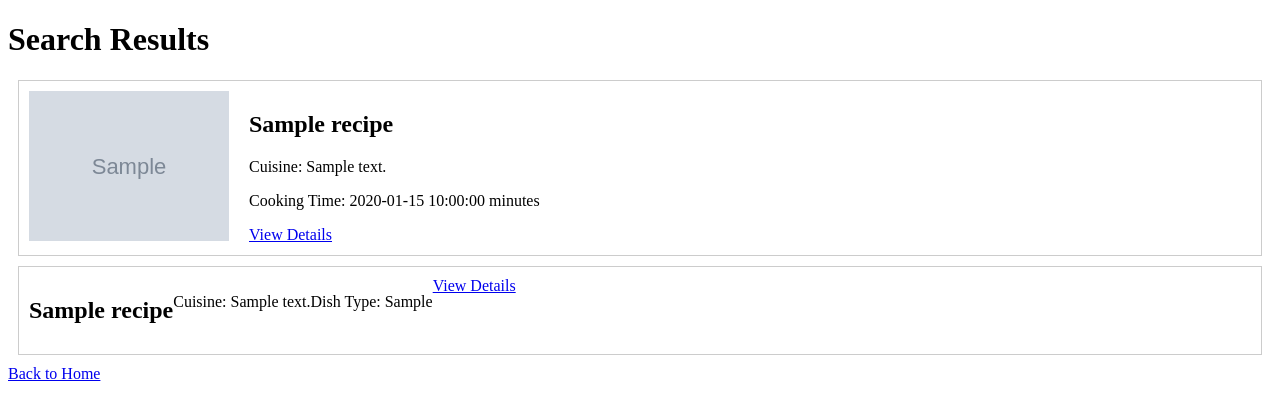
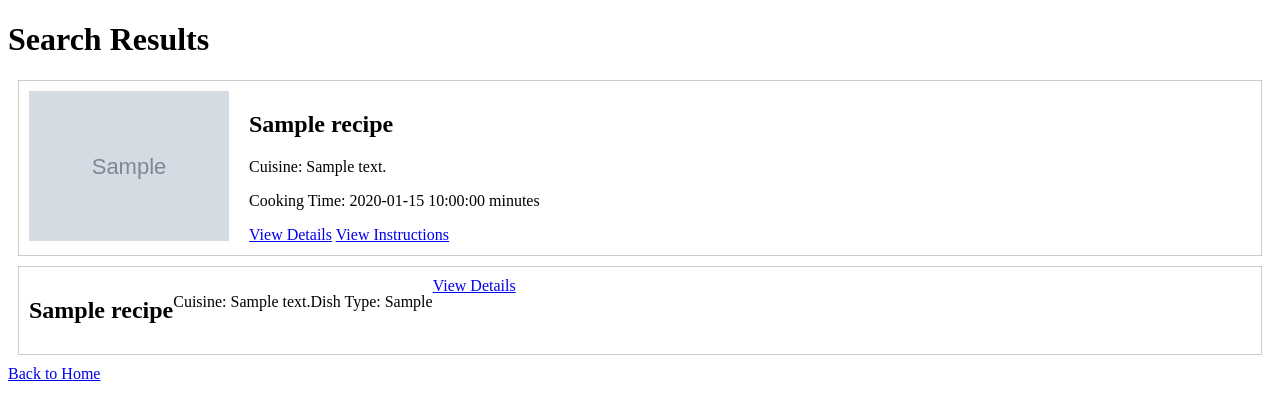
Before and after one commit to Nasiebande/alx_capstone_project, a Flask app: template templates/search_results.html in a window 1280 px wide. Shown: the top 420 px of the page. Run offline with Flask 3, Linux system fonts and the light colour scheme; the template is opened without the code that fills it: most values are stand-ins (such as "Sample title", 1, 10 or a date in 2020); grey boxes marked "Sample" are stand-in pictures.

Commit message:
recipe card

```diff
--- a/templates/recipe_card.html
+++ b/templates/recipe_card.html
@@ -7,5 +7,6 @@
         <p>Cuisine: {{ recipe.recipe.cuisineType }}</p>
         <p>Cooking Time: {{ recipe.recipe.totalTime }} minutes</p>
         <a href="{{ url_for('recipe_details', index=loop.index, image_url=recipe.recipe.image) }}">View Details</a>
+        <a href="{{ recipe.recipe.url }}" target="_blank">View Instructions</a>
     </div>
 </div>
```
